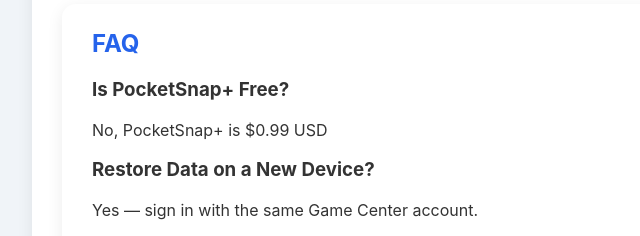
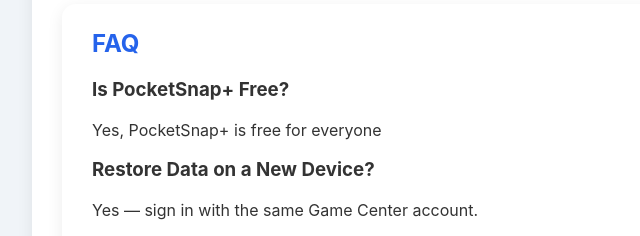
Before and after one commit to conjosn/pocketsnapplus-support, a plain HTML site: page index.html in a window 1280 px wide. Shown: the part 1000-1236 px from the top of the page, 108-748 px from the left. Drawn offline with Linux system fonts and the light colour scheme.

```diff
--- a/index.html
+++ b/index.html
@@ -201,7 +201,7 @@
     <h2>FAQ</h2>
 
     <h3>Is PocketSnap+ Free?</h3>
-    <p>No, PocketSnap+ is $0.99 USD</p>
+    <p>Yes, PocketSnap+ is free for everyone</p>
 
     <h3>Restore Data on a New Device?</h3>
     <p>Yes — sign in with the same Game Center account.</p>
```
